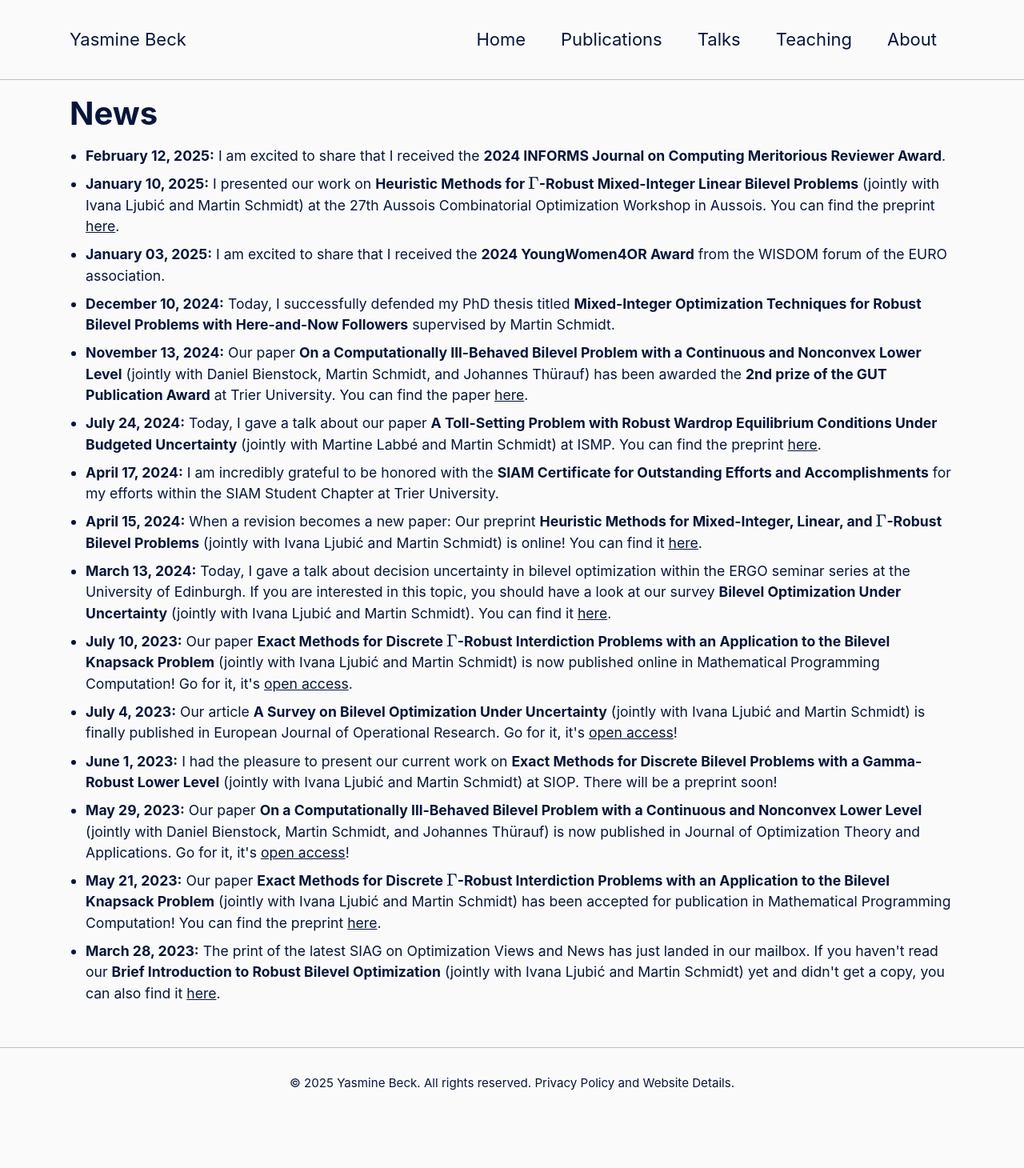
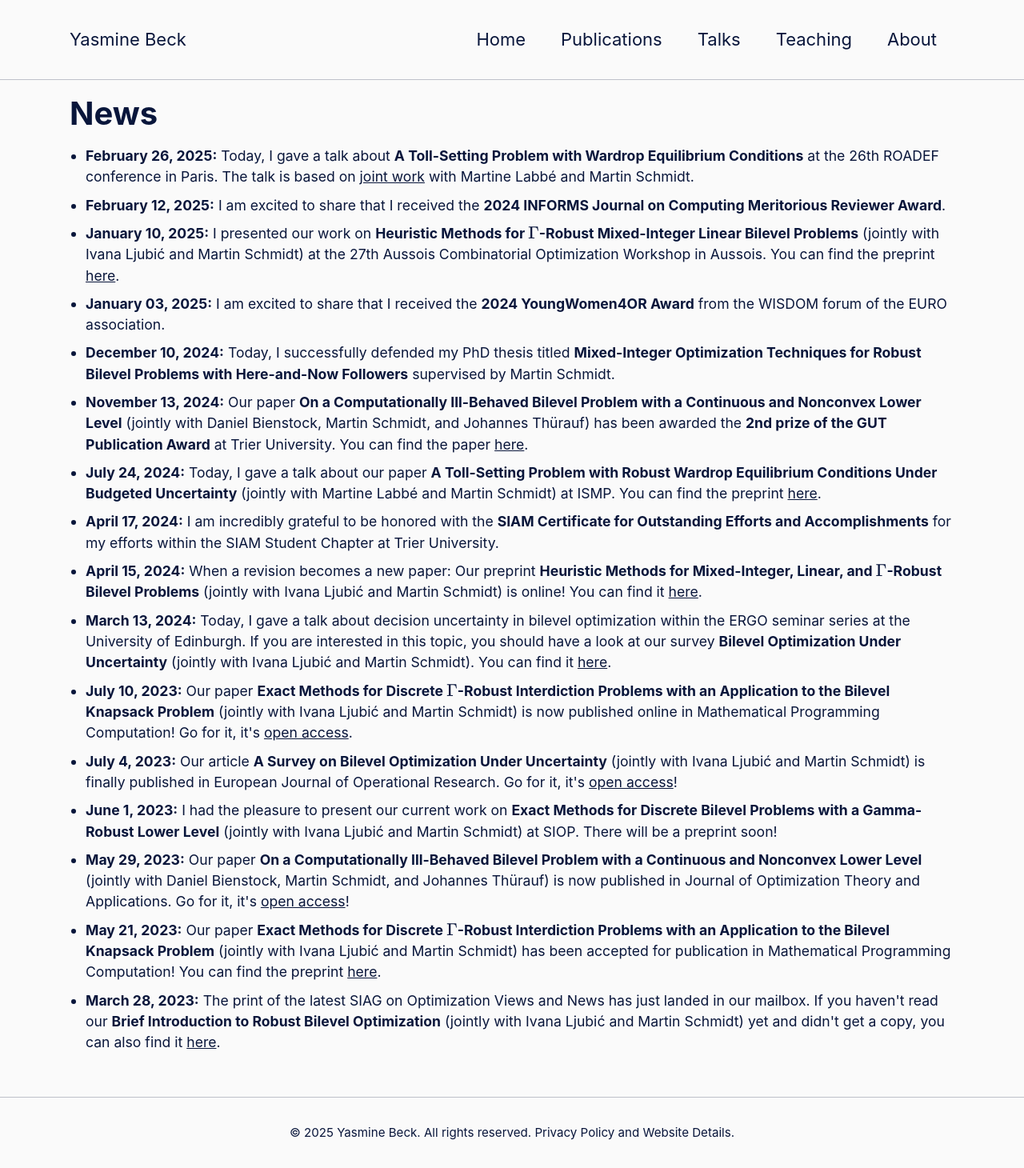
Before and after one commit to YasmineBeck/YasmineBeck.github.io, a Jekyll site: the page built from _pages/news.html, in a window 1280 px wide. Shown: the whole page at 80% size. Built offline with Jekyll 4.4.1, drawn with Linux system fonts in a browser that asks for light colours; cached includes are drawn as plain includes; formulas are drawn with MathJax 3; before the commit the page ends 1399 px from its top, so only the background shows below that.

Commit message:
gave a talk at ROADEF

```diff
--- a/_pages/news.html
+++ b/_pages/news.html
@@ -24,6 +24,10 @@ author_profile: false
 
 <div class="content">
   <ul>
+    <li>
+      <strong>February 26, 2025:</strong>
+      Today, I gave a talk about <strong>A Toll-Setting Problem with Wardrop Equilibrium Conditions</strong> at the 26th ROADEF conference in Paris. The talk is based on <a href="https://optimization-online.org/?p=26949">joint work</a> with Martine Labb&eacute; and Martin Schmidt</a>.
+</li>
     <li>
       <strong>February 12, 2025:</strong>
       I am excited to share that I received the
--- a/_pages/talks.html
+++ b/_pages/talks.html
@@ -28,6 +28,11 @@ classes: wide
 
 <div class="content">
   <ol>
+    <li>
+      <strong>A Toll-Setting Problem with Wardrop Equilibrium Conditions</strong><br>
+      <a href="https://roadef2025.org">26th ROADEF</a>
+      February 26, 2025, Paris
+    </li>
     <li>
       <strong>Heuristic Methods for $\Gamma$-Robust Mixed-Integer Linear Bilevel Problems</strong><br>
       <a href="https://cow25.sciencesconf.org/">27th Aussois Combinatorial Optimization Workshop</a><br>
```
Also changed, not shown: index.html (+4 -4 lines).
